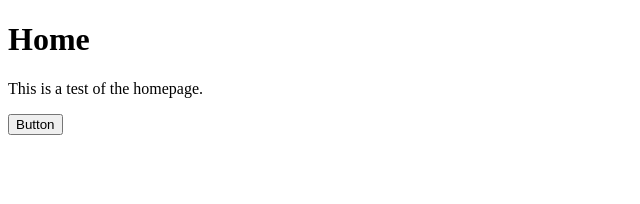
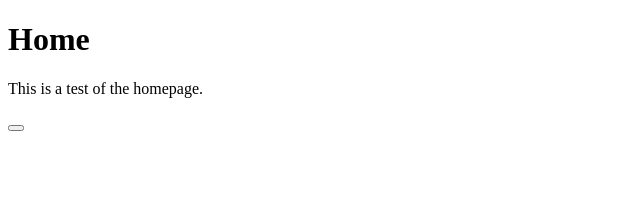
Before and after one commit to justtoconfirm/donation-component, a Gatsby app: page / in a window 1280 px wide. Shown: the top 204 px of the page, without its empty margins (0-640 px from the left). Built offline with nearby package versions, Linux system fonts and the light colour scheme.

Commit message:
Children prop added to the Button component to allow button labels to change

```diff
--- a/src/components/atoms/button/Button.js
+++ b/src/components/atoms/button/Button.js
@@ -3,11 +3,12 @@ import React from 'react'
 const Button = props => {
 
 	const {
-		type = 'button'
+		type = 'button',
+		children
 	} = props
 
 	return (
-		<button {...{ type }}>Button</button>
+		<button {...{ type }}>{ children }</button>
 	)
 }
 
```
